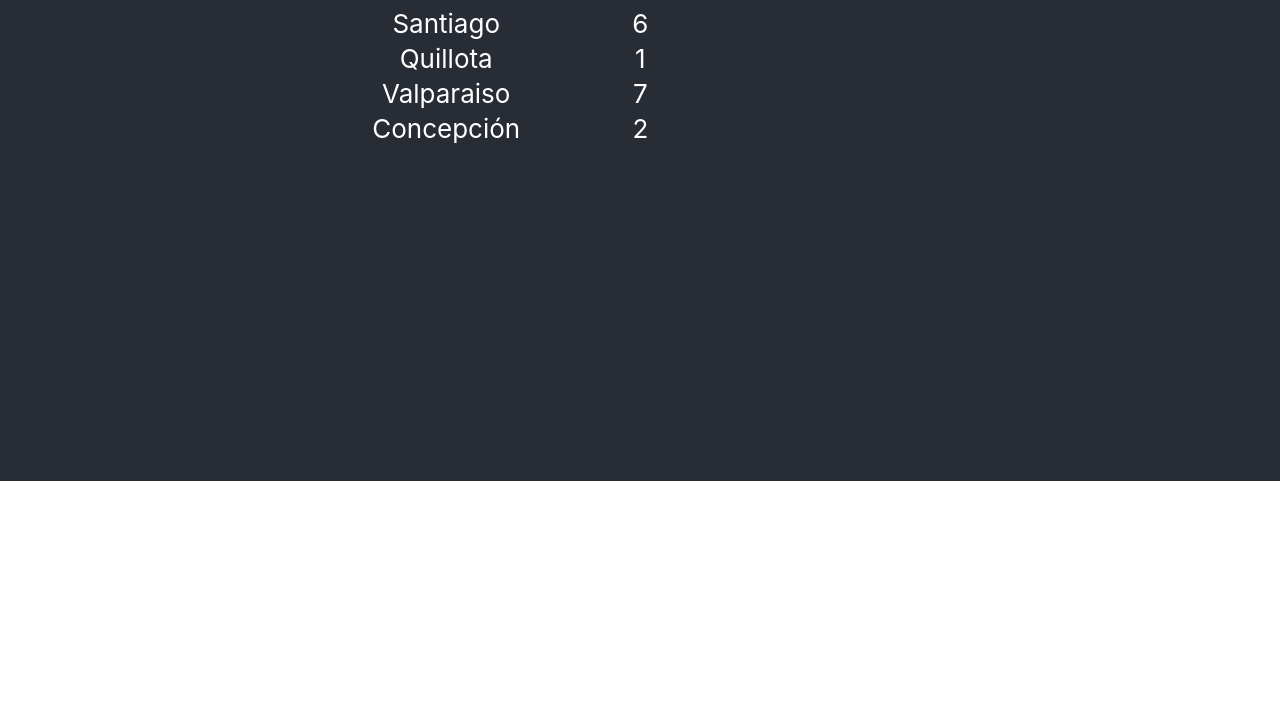
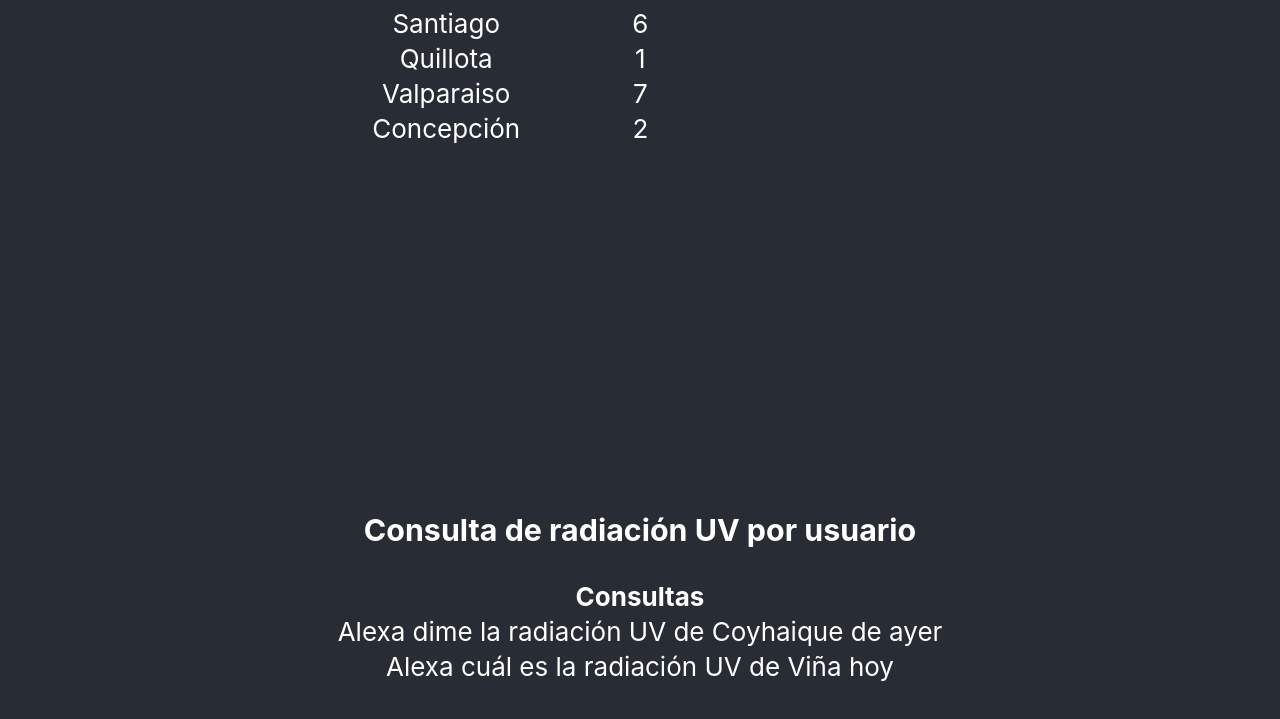
Before and after one commit to pedrobihan/gpti_g4_front, a React (Create React App) app: page / in a window 1280 px wide. Shown: the part 816-1535 px from the top of the page. Before the commit the page ends 1297 px from the top, so only its background shows below. Built offline with nearby package versions, Linux system fonts and the light colour scheme.

Commit message:
userQuerys

```diff
--- a/src/App.jsx
+++ b/src/App.jsx
@@ -1,6 +1,7 @@
 import './App.css';
 import SuccessInfo from './components/successInfo';
 import ShowCities from './components/city';
+import UserQuerys from './components/userQuerys';
 
 function App() {
   return (
@@ -9,6 +10,7 @@ function App() {
 
         <SuccessInfo />
         <ShowCities />
+        <UserQuerys />
       </header>
     </div>
   );
--- a/src/components/city.jsx
+++ b/src/components/city.jsx
@@ -10,7 +10,7 @@ function ShowCities() {
     // const [loading, setLoading] = useState(true);
 
     // useEffect(() => {
-    //     axios('linkapi/success')
+    //     axios('linkapi/city')
     //         .then(response => {
     //             setData(response.data);
     //         })
--- /dev/null
+++ b/src/components/userQuerys.jsx
@@ -0,0 +1,67 @@
+// import { useEffect, useState } from 'react';
+// import axios from 'axios';
+import '../App.css';
+import { Table, Container } from 'react-bootstrap';
+import '../styles/Table.css';
+
+function UserQuerys() {
+    // const [data, setData] = useState({});
+    // const [error, setError] = useState('');
+    // const [loading, setLoading] = useState(true);
+
+    // useEffect(() => {
+    //     axios('linkapi/querys/${id}')
+    //         .then(response => {
+    //             setData(response.data);
+    //         })
+    //         .catch(error => {
+    //             console.error("Error fetching data: ", error);
+    //             setError(error);
+    //         })
+    //         .finally( () => {
+    //             setLoading(false)
+    //         })
+    // }, [])
+
+    // if (error) {
+    //     console.log(error)
+    // }
+
+    // if (loading) return (
+    //     <div>
+    //         <h1> Loading...</h1>
+    //     </div>
+    // )
+
+    // if (data) return (
+    //     <div>
+    //         <p>{data}</p>
+    //     </div>
+    // );
+
+    return (
+        <div className="providerProductsTable__container">
+            <Container className="d-flex flex-column gap-3 mt-4">
+                <h3> Consulta de radiación UV por usuario</h3>
+                <Table >
+                    <thead>
+                        <tr>
+                            <th >Consultas</th>
+                        </tr>
+                    </thead>
+                    <tbody>
+                        <tr>
+                            <td>Alexa dime la radiación UV de Coyhaique de ayer</td>
+                        </tr>
+                        <tr>
+                            <td>Alexa cuál es la radiación UV de Viña hoy</td>
+                        </tr>
+                    </tbody>
+                </Table>
+            </Container>
+        </div>
+    );
+}
+
+
+export default UserQuerys;
```
